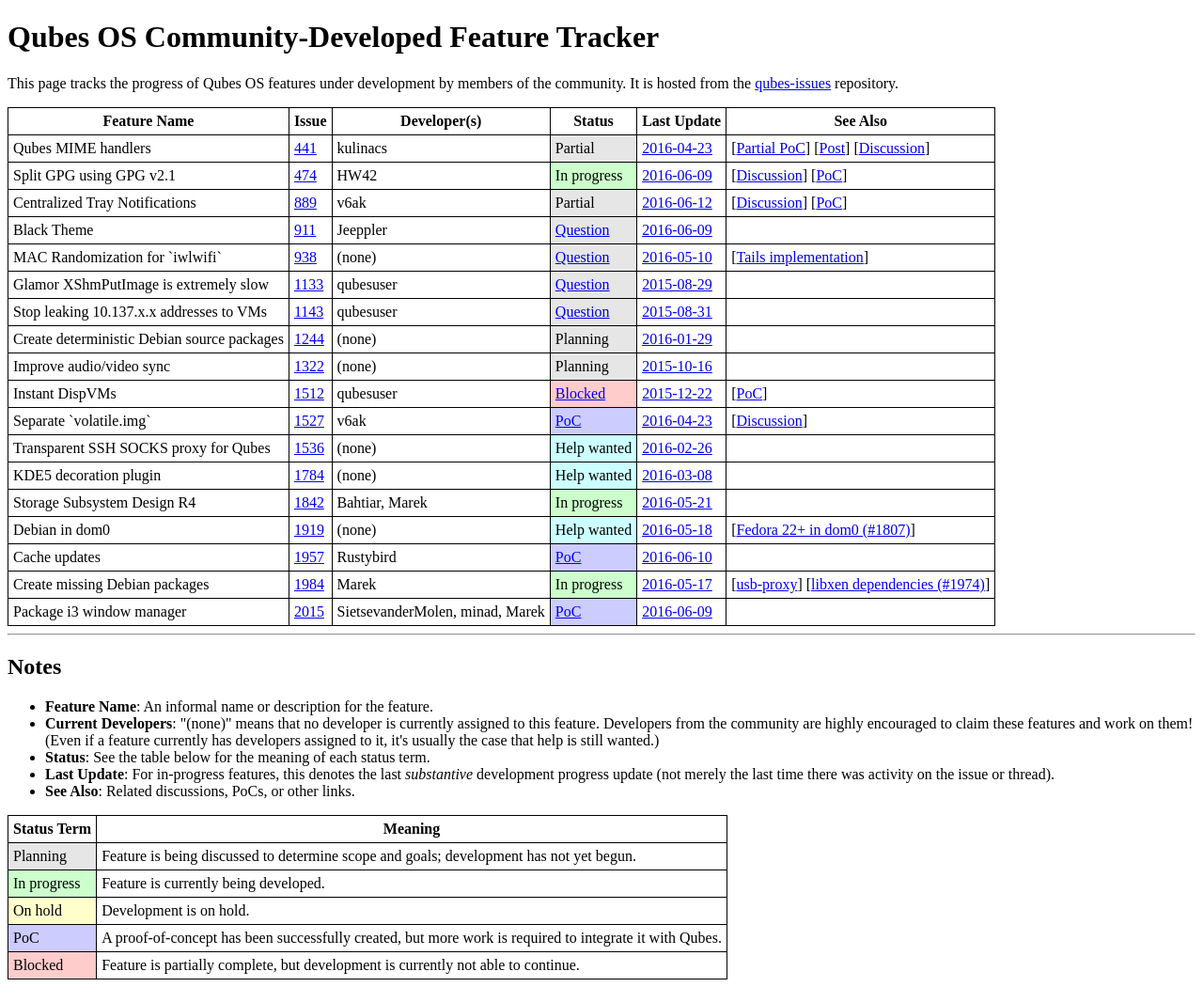
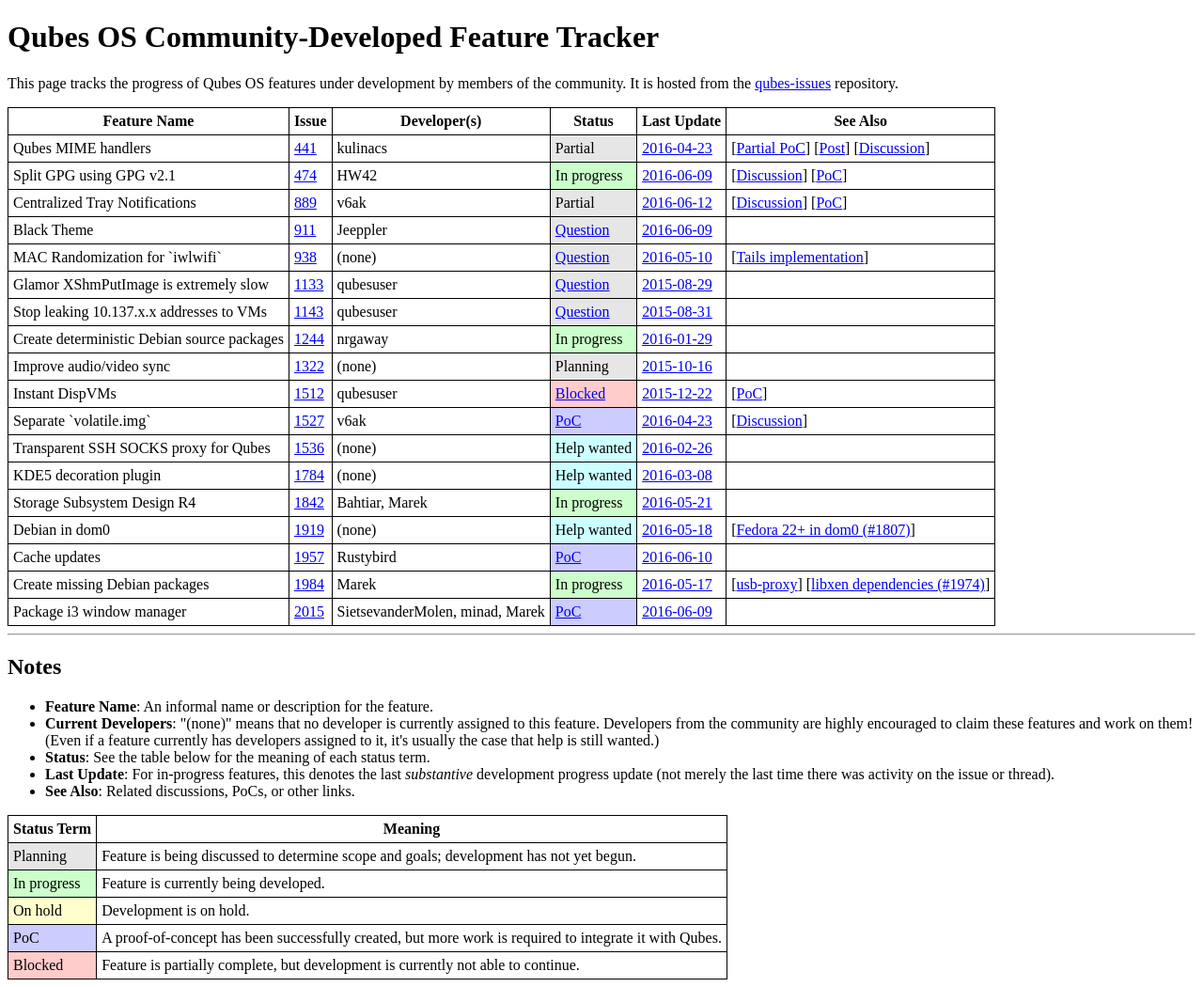
Before and after one commit to QubesOS/qubes-issues, a Jekyll site: the page built from index.md, in a window 1280 px wide. Shown: the whole page at 94% size. Built offline with Jekyll 4.4.1, drawn with Linux system fonts in a browser that asks for light colours.

Commit message:
Update #1244

```diff
--- a/_data/features.yml
+++ b/_data/features.yml
@@ -107,9 +107,9 @@
 
 - name   : Create deterministic Debian source packages
   issue  : 1244
-  devs   :
+  devs   : nrgaway
   status :
-    term   : Planning
+    term   : In progress
     url    :
   updated:
     date   : 2016-01-29
```
